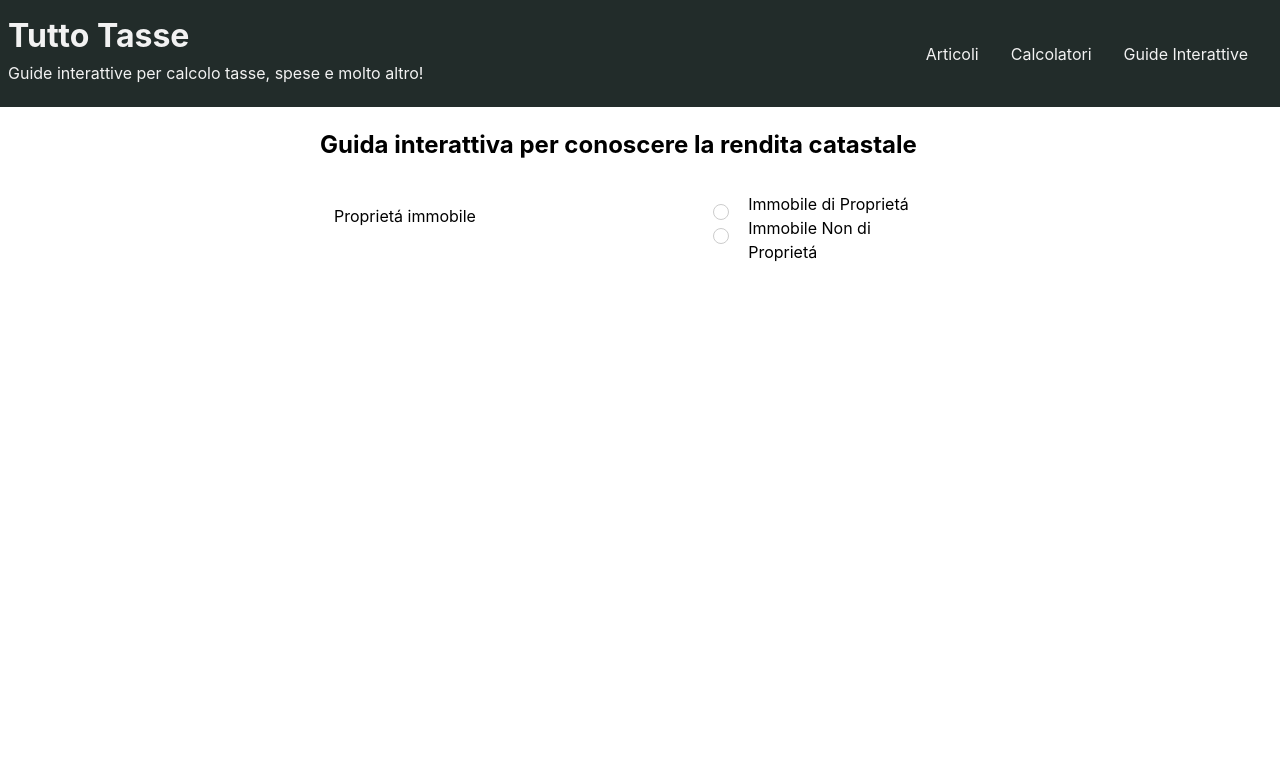
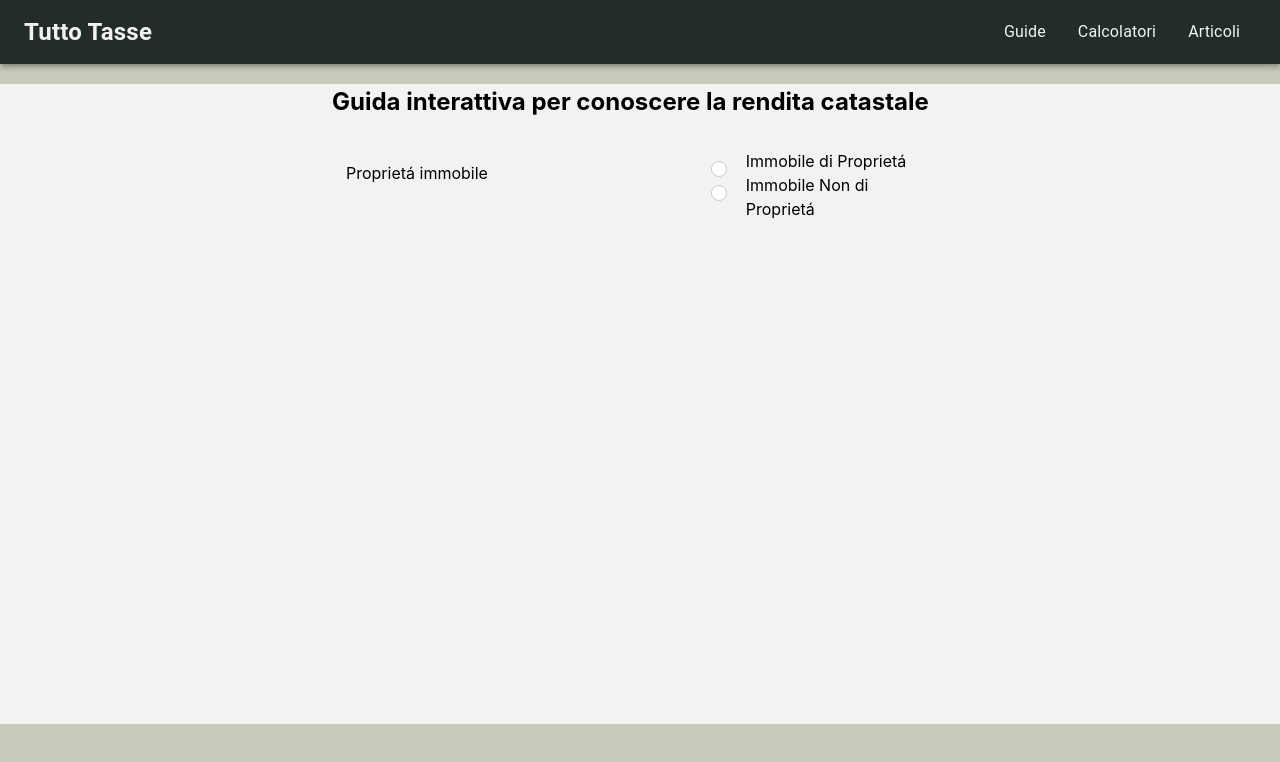
Before and after one commit to aCarinato/tuttotasse-next, a Next.js app: page /intertives/rendita-catastale in a window 1280 px wide. Shown: the top 762 px of the page. Built offline with nearby package versions, Linux system fonts and the light colour scheme.

Commit message:
responsive navbar

```diff
--- a/components/Layout.js
+++ b/components/Layout.js
@@ -1,12 +1,17 @@
-import Navbar from "./Navbar";
+import { Container } from '@material-ui/core';
+import Navbar from './Navbar';
+import NavbarMaterial from './Navbar-material';
+import useStyles from '../utils/styles';
 
 const Layout = ({ children }) => {
-    return (
-        <>
-            <Navbar />
-            {children}
-        </>
-    );
-}
+  const classes = useStyles();
+  return (
+    <>
+      {/* <Navbar /> */}
+      <NavbarMaterial />
+      <Container className={classes.main}>{children}</Container>
+    </>
+  );
+};
 
 export default Layout;
--- /dev/null
+++ b/components/NavLinkWrapper.js
@@ -0,0 +1,35 @@
+import NextLink from 'next/link';
+import { Typography, Link } from '@material-ui/core';
+import { makeStyles } from '@material-ui/core';
+
+const useStyles = makeStyles({
+  navlink: {
+    padding: '0 1rem',
+    color: ({ currentURLpath, pageURL }) => {
+      if (currentURLpath === pageURL) {
+        return '#2196F3';
+      }
+      return '#f2f2f2';
+    },
+  },
+});
+
+const NavLinkWrapper = ({ id, pageURL, menuTitle, currentURLpath }) => {
+  //   const showPageURL = (pageURL) => {
+  //     console.log('the current page url is: ' + pageURL);
+  //   };
+
+  const classes = useStyles({ currentURLpath, pageURL });
+  const key = { id };
+  return (
+    <>
+      <NextLink href={pageURL} passHref>
+        <Link>
+          <Typography className={classes.navlink}>{menuTitle}</Typography>
+        </Link>
+      </NextLink>
+    </>
+  );
+};
+
+export default NavLinkWrapper;
--- /dev/null
+++ b/components/Navbar-material.js
@@ -0,0 +1,136 @@
+import {
+  AppBar,
+  Toolbar,
+  Typography,
+  Link,
+  useMediaQuery,
+  useTheme,
+  IconButton,
+  Menu,
+  MenuItem,
+} from '@material-ui/core';
+import NavLinkWrapper from './NavLinkWrapper';
+import MenuIcon from '@material-ui/icons/Menu';
+import useStyles from '../utils/styles';
+import NextLink from 'next/link';
+import { useState } from 'react';
+import { useRouter } from 'next/router';
+
+const NavbarMaterial = () => {
+  const router = useRouter();
+  const [anchorEl, setAnchorEl] = useState(null);
+
+  const open = Boolean(anchorEl);
+  const currentPath = router.pathname;
+  const [currentURLpath, setCurrentURLpath] = useState(currentPath);
+
+  const theme = useTheme();
+  const isMobile = useMediaQuery(theme.breakpoints.down('xs'));
+  const menuItems = [
+    {
+      menuTitle: 'Guide',
+      pageURL: '/intertives',
+    },
+    {
+      menuTitle: 'Calcolatori',
+      pageURL: '/calcolatori',
+    },
+    {
+      menuTitle: 'Articoli',
+      pageURL: '/articoli',
+    },
+  ];
+
+  const handleMenu = (event) => {
+    setAnchorEl(event.currentTarget);
+  };
+
+  const handleMenuClick = (pageURL) => {
+    router.push(pageURL);
+    setAnchorEl(null);
+  };
+
+  //   const showCurretURL = (currentPath) => {
+  //     console.log('current path is: ' + currentPath);
+  //   };
+
+  //   showCurretURL(currentPath);
+
+  const classes = useStyles();
+
+  return (
+    <div className={classes.root}>
+      <AppBar position="static" className={classes.navbar}>
+        <Toolbar>
+          <NextLink href="/" passHref>
+            <Link>
+              <Typography className={classes.brand}>Tutto Tasse</Typography>
+            </Link>
+          </NextLink>
+          <div className={classes.grow}></div>
+          {isMobile ? (
+            <>
+              <IconButton
+                edge="start"
+                className={classes.menuButton}
+                color="inherit"
+                aria-label="menu"
+                onClick={handleMenu}
+              >
+                <MenuIcon />
+              </IconButton>
+              <Menu
+                id="menu-appbar"
+                anchorEl={anchorEl}
+                anchorOrigin={{
+                  vertical: 'top',
+                  horizontal: 'right',
+                }}
+                keepMounted
+                transformOrigin={{
+                  vertical: 'top',
+                  horizontal: 'right',
+                }}
+                open={open}
+                onClose={() => setAnchorEl(null)}
+              >
+                {menuItems.map((menuItem) => {
+                  const { menuTitle, pageURL } = menuItem;
+                  return (
+                    <MenuItem onClick={() => handleMenuClick(pageURL)}>
+                      {menuTitle}
+                    </MenuItem>
+                  );
+                })}
+              </Menu>
+            </>
+          ) : (
+            <div className={classes.routes}>
+              {menuItems.map((menuItem, index) => {
+                const { menuTitle, pageURL } = menuItem;
+                return (
+                  <NavLinkWrapper
+                    onClick={() => setCurrentURLpath(pageURL)}
+                    key={index}
+                    pageURL={pageURL}
+                    menuTitle={menuTitle}
+                    currentURLpath={currentURLpath}
+                  />
+                  //   <NextLink href={pageURL} passHref>
+                  //     <Link>
+                  //       <Typography className={classes.navlink}>
+                  //         {menuTitle}
+                  //       </Typography>
+                  //     </Link>
+                  //   </NextLink>
+                );
+              })}
+            </div>
+          )}
+        </Toolbar>
+      </AppBar>
+    </div>
+  );
+};
+
+export default NavbarMaterial;
--- a/package.json
+++ b/package.json
@@ -9,9 +9,12 @@
     "lint": "next lint"
   },
   "dependencies": {
+    "@material-ui/core": "^4.12.3",
+    "@material-ui/icons": "^4.11.2",
     "next": "11.1.0",
     "react": "17.0.2",
-    "react-dom": "17.0.2"
+    "react-dom": "17.0.2",
+    "react-router-dom": "^5.3.0"
   },
   "devDependencies": {
     "eslint": "7.32.0",
--- a/pages/_app.js
+++ b/pages/_app.js
@@ -1,13 +1,20 @@
-import '../styles/globals.css'
-import '../styles/intertives.css'
-import Layout from '../components/Layout'
+import Layout from '../components/Layout';
+import { useEffect } from 'react';
+import '../styles/globals.css';
+import '../styles/intertives.css';
 
 function MyApp({ Component, pageProps }) {
+  useEffect(() => {
+    const jssStyles = document.querySelector('#jss-server-side');
+    if (jssStyles) {
+      jssStyles.parentElement.removeChild(jssStyles);
+    }
+  }, []);
   return (
     <Layout>
       <Component {...pageProps} />
     </Layout>
-  )
+  );
 }
 
-export default MyApp
+export default MyApp;
--- /dev/null
+++ b/pages/_document.js
@@ -0,0 +1,35 @@
+import { ServerStyleSheets } from '@material-ui/core/styles';
+import Document, { Head, Html, Main, NextScript } from 'next/document';
+import React from 'react';
+
+export default class MyDocument extends Document {
+  render() {
+    return (
+      <Html lang="en">
+        <Head></Head>
+        <body>
+          <Main />
+          <NextScript />
+        </body>
+      </Html>
+    );
+  }
+}
+
+MyDocument.getInitialProps = async (ctx) => {
+  const sheets = new ServerStyleSheets();
+  const originalRenderPage = ctx.renderPage;
+  ctx.renderPage = () => {
+    return originalRenderPage({
+      enhanceApp: (App) => (props) => sheets.collect(<App {...props} />),
+    });
+  };
+  const initialProps = await Document.getInitialProps(ctx);
+  return {
+    ...initialProps,
+    styles: [
+      ...React.Children.toArray(initialProps.styles),
+      sheets.getStyleElement(),
+    ],
+  };
+};
--- /dev/null
+++ b/pages/articoli/index.js
@@ -0,0 +1,5 @@
+const Articoli = () => {
+  return <div>CArticoli</div>;
+};
+
+export default Articoli;
--- /dev/null
+++ b/pages/calcolatori/index.js
@@ -0,0 +1,5 @@
+const Calcolatori = () => {
+  return <div>Calcolatori</div>;
+};
+
+export default Calcolatori;
--- a/pages/intertives/rendita-catastale.js
+++ b/pages/intertives/rendita-catastale.js
@@ -7,6 +7,7 @@ import ConclusionD1 from '../../components/intertives/rendita-catastale/Conclusi
 import ConclusionD2 from '../../components/intertives/rendita-catastale/ConclusionD2';
 import ConclusionD3 from '../../components/intertives/rendita-catastale/ConclusionD3';
 import RadioItems from '../../components/intertives/RadioItems';
+import Head from 'next/head';
 // import { useEffect } from "react";
 
 const RenditaCatastale = () => {
@@ -43,6 +44,14 @@ const RenditaCatastale = () => {
   // setInitialSelections()
 
   return (
+    <>
+      <Head>
+        <title>Rendita Catastale</title>
+        <meta
+          name="description"
+          content="Guida Interattiva Rendita Catastale"
+        />
+      </Head>
       <section>
         <div className="container-paragraph">
           <h2 id="intertive">
@@ -115,6 +124,7 @@ const RenditaCatastale = () => {
           )}
         </div>
       </section>
+    </>
   );
 };
 
--- a/styles/globals.css
+++ b/styles/globals.css
@@ -30,6 +30,7 @@
 html,
 body {
   text-align: center;
+  background-color: #c8cabb;
   padding: 0;
   margin: 0;
   font-family: -apple-system, BlinkMacSystemFont, Segoe UI, Roboto, Oxygen,
--- /dev/null
+++ b/utils/styles.js
@@ -0,0 +1,51 @@
+import { makeStyles } from '@material-ui/core';
+
+const useStyles = makeStyles({
+  // NavbarMaterial
+  navbar: {
+    background: '#222c2a',
+  },
+  root: {
+    // flexGrow: 1,
+  },
+  brand: {
+    // brand logo container
+    fontSize: '1.5rem',
+    fontWeight: 'bold',
+    color: '#f2f2f2',
+  },
+  grow: {
+    flexGrow: 1,
+  },
+  routes: {
+    display: 'flex',
+    // alignItems: 'stretch',
+    // alignContent: 'center',
+  },
+  //   navlink: {
+  //     padding: '0 1rem',
+  //     // display: 'flex',
+  //     // height: `${appbarHeight}px`,
+  //     // height: '100%',
+  //     color: (menuTitle) => {
+  //       if (menuTitle === 'Guide') {
+  //         return 'yellow';
+  //       }
+  //       return '#f2f2f2';
+  //     },
+  //     // '& hover': {
+  //     // color: '#2196F3',
+  //     //   backgroundColor: '#2196F3',
+  //     // },
+  //   },
+  linkContainer: {
+    // textAlign: 'center',
+  },
+  //   MAIN
+  main: {
+    minHeight: '80vh',
+    background: '#f2f2f2',
+  },
+});
+
+export default useStyles;
```
Also changed, not shown: pages/index.js (+6 -5 lines), 1 other file (tests, documents, lock files or other folders). Lines whose indentation alone changed are shown as unchanged.
